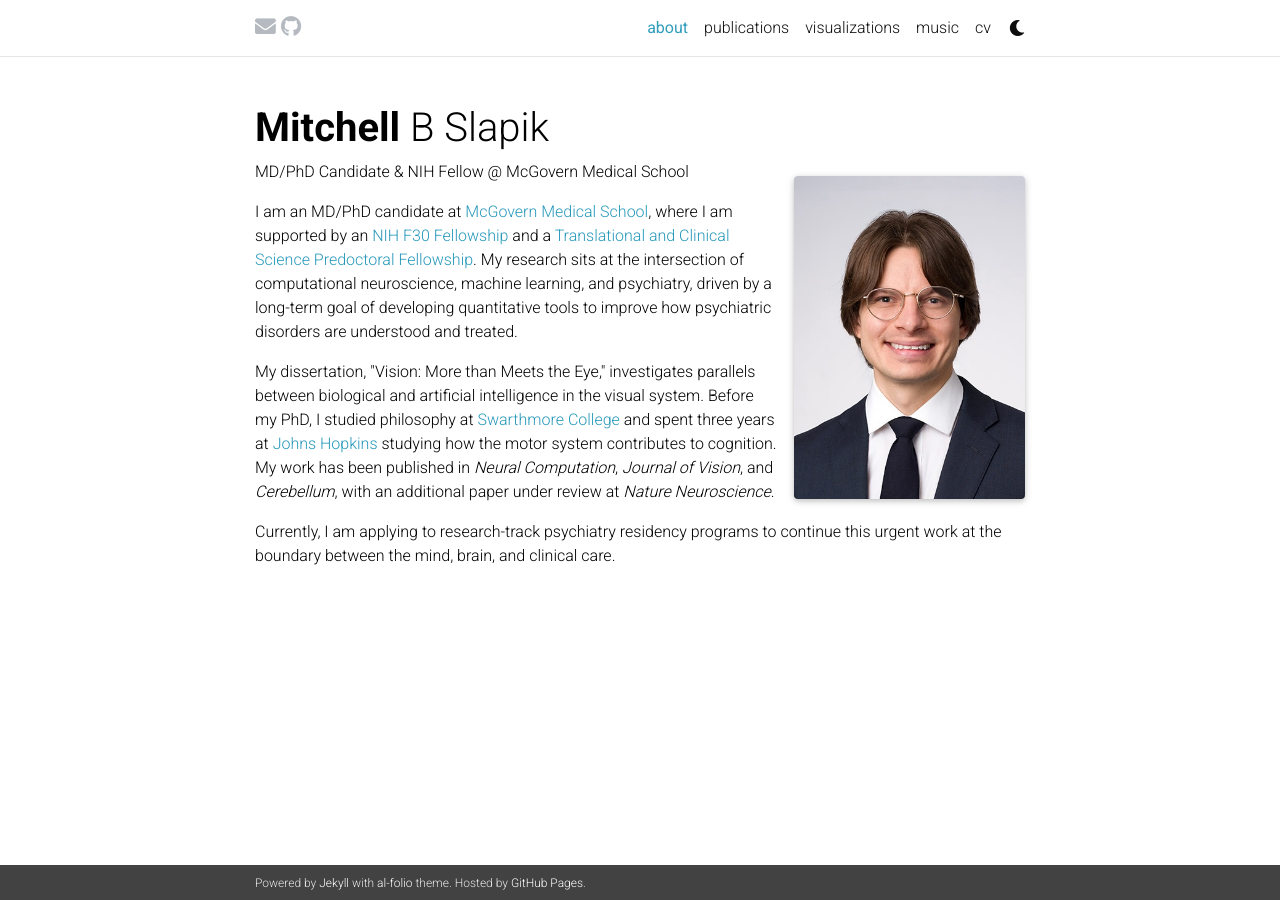
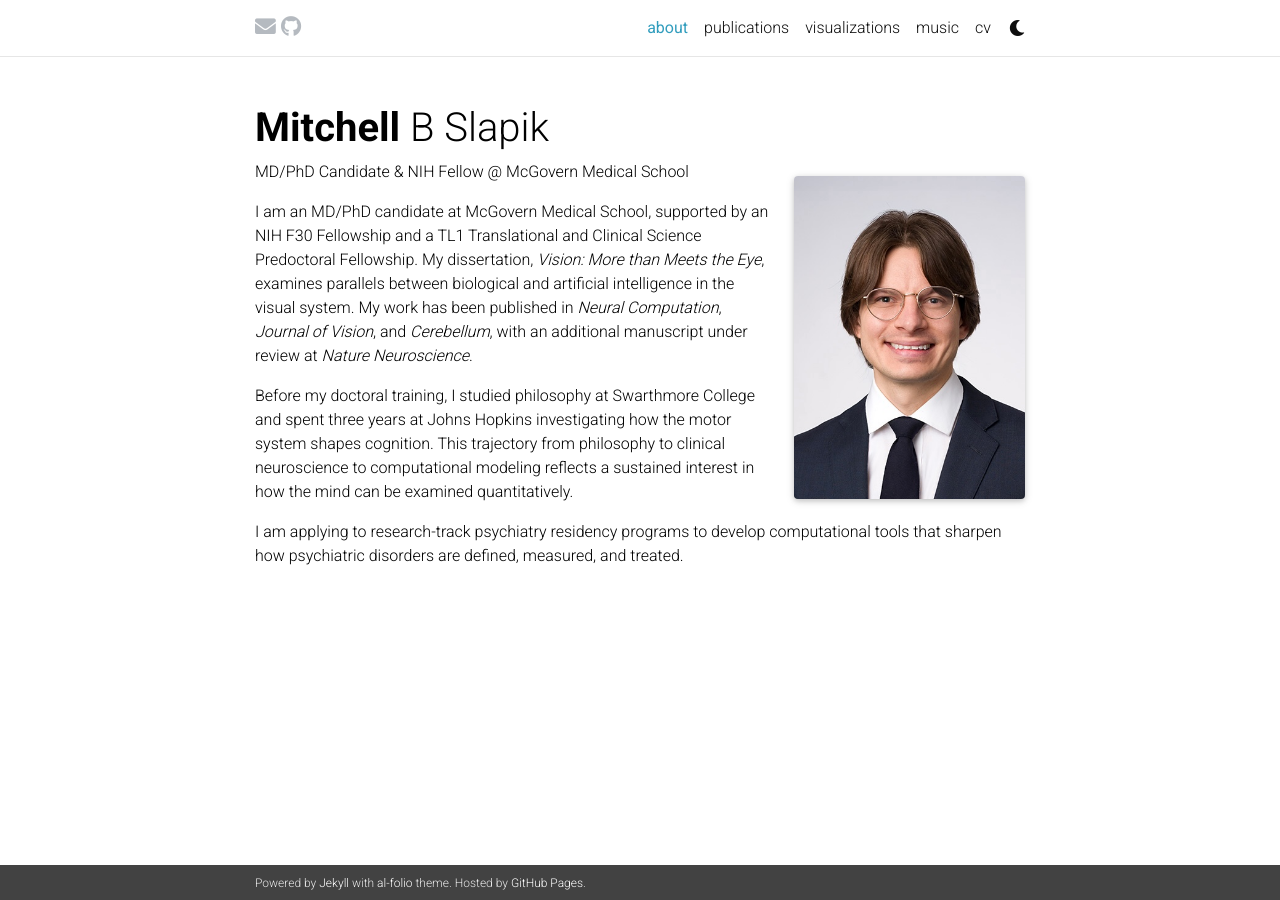
Before and after one commit to mitchellslapik/mitchellslapik.github.io, a Jekyll site: the page built from _pages/about.md, in a window 1280 px wide. Built offline with Jekyll 4.4.1, drawn with Linux system fonts in a browser that asks for light colours; full-size pictures stand in for the smaller copies a plugin makes; comment, search, counter and statistics services are not loaded; a style sheet for code colours, icons or effects is not loaded.

Commit message:
Update about.md

```diff
--- a/_pages/about.md
+++ b/_pages/about.md
@@ -14,8 +14,8 @@ selected_papers: false # includes a list of papers marked as "selected={true}"
 social: false  # includes social icons at the bottom of the page
 ---
 
-<p>I am an MD/PhD candidate at <a href="https://med.uth.edu/">McGovern Medical School</a>, where I am supported by an <a href="https://researchtraining.nih.gov/programs/fellowships/F30">NIH F30 Fellowship</a> and a <a href="https://gsbs.uth.edu/ccts-t32/">Translational and Clinical Science Predoctoral Fellowship</a>. My research sits at the intersection of computational neuroscience, machine learning, and psychiatry, driven by a long-term goal of developing quantitative tools to improve how psychiatric disorders are understood and treated.</p>
+<p>I am an MD/PhD candidate at McGovern Medical School, supported by an NIH F30 Fellowship and a TL1 Translational and Clinical Science Predoctoral Fellowship. My dissertation, <em>Vision: More than Meets the Eye</em>, examines parallels between biological and artificial intelligence in the visual system. My work has been published in <em>Neural Computation</em>, <em>Journal of Vision</em>, and <em>Cerebellum</em>, with an additional manuscript under review at <em>Nature Neuroscience</em>.</p>
 
-<p>My dissertation, "Vision: More than Meets the Eye," investigates parallels between biological and artificial intelligence in the visual system. Before my PhD, I studied philosophy at <a href="https://www.swarthmore.edu/">Swarthmore College</a> and spent three years at <a href="https://www.jhu.edu/">Johns Hopkins</a> studying how the motor system contributes to cognition. My work has been published in <em>Neural Computation</em>, <em>Journal of Vision</em>, and <em>Cerebellum</em>, with an additional paper under review at <em>Nature Neuroscience</em>.</p>
+<p>Before my doctoral training, I studied philosophy at Swarthmore College and spent three years at Johns Hopkins investigating how the motor system shapes cognition. This trajectory from philosophy to clinical neuroscience to computational modeling reflects a sustained interest in how the mind can be examined quantitatively.</p>
 
-<p>Currently, I am applying to research-track psychiatry residency programs to continue this urgent work at the boundary between the mind, brain, and clinical care.</p>
+<p>I am applying to research-track psychiatry residency programs to develop computational tools that sharpen how psychiatric disorders are defined, measured, and treated.</p>
```
